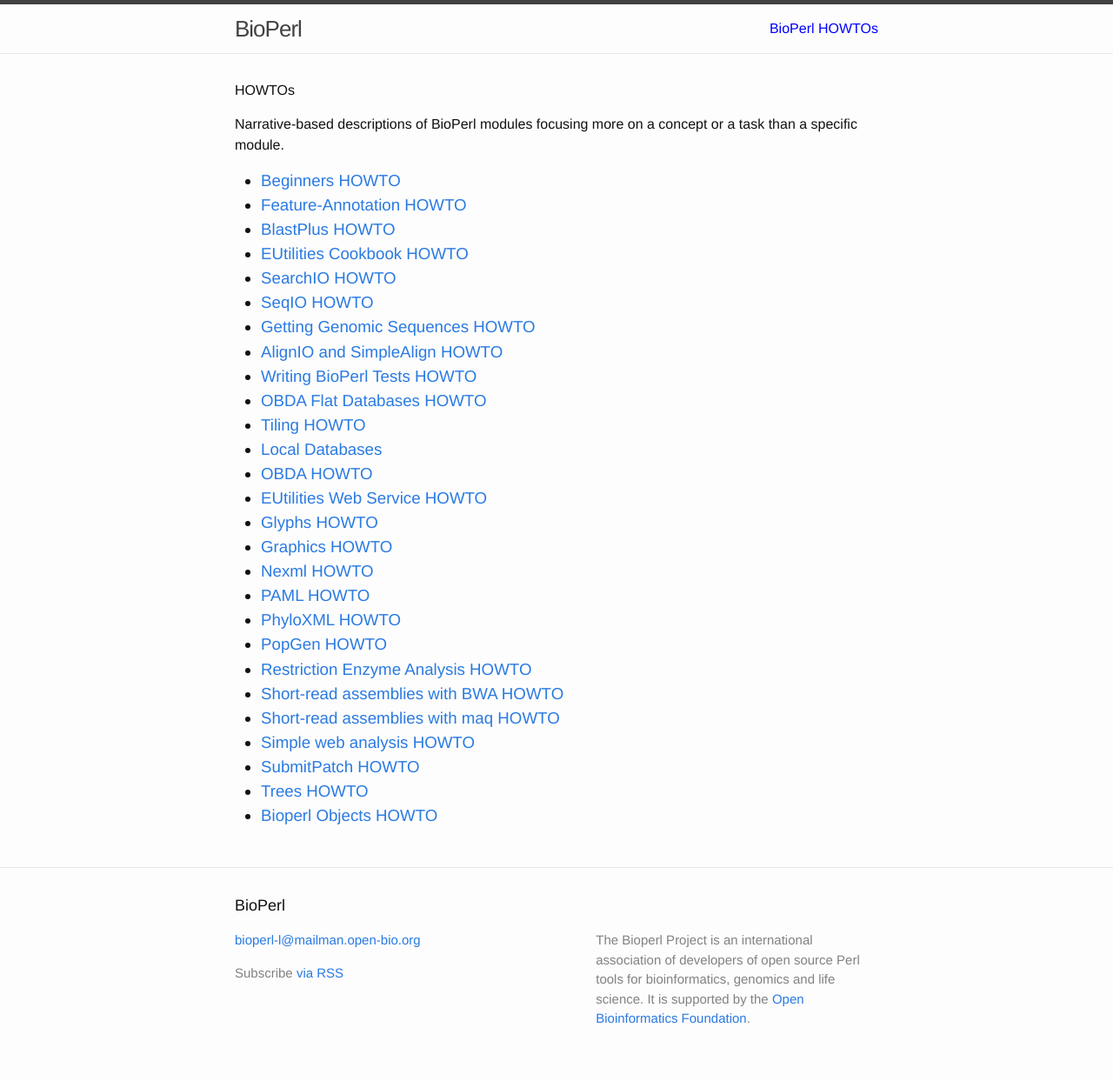
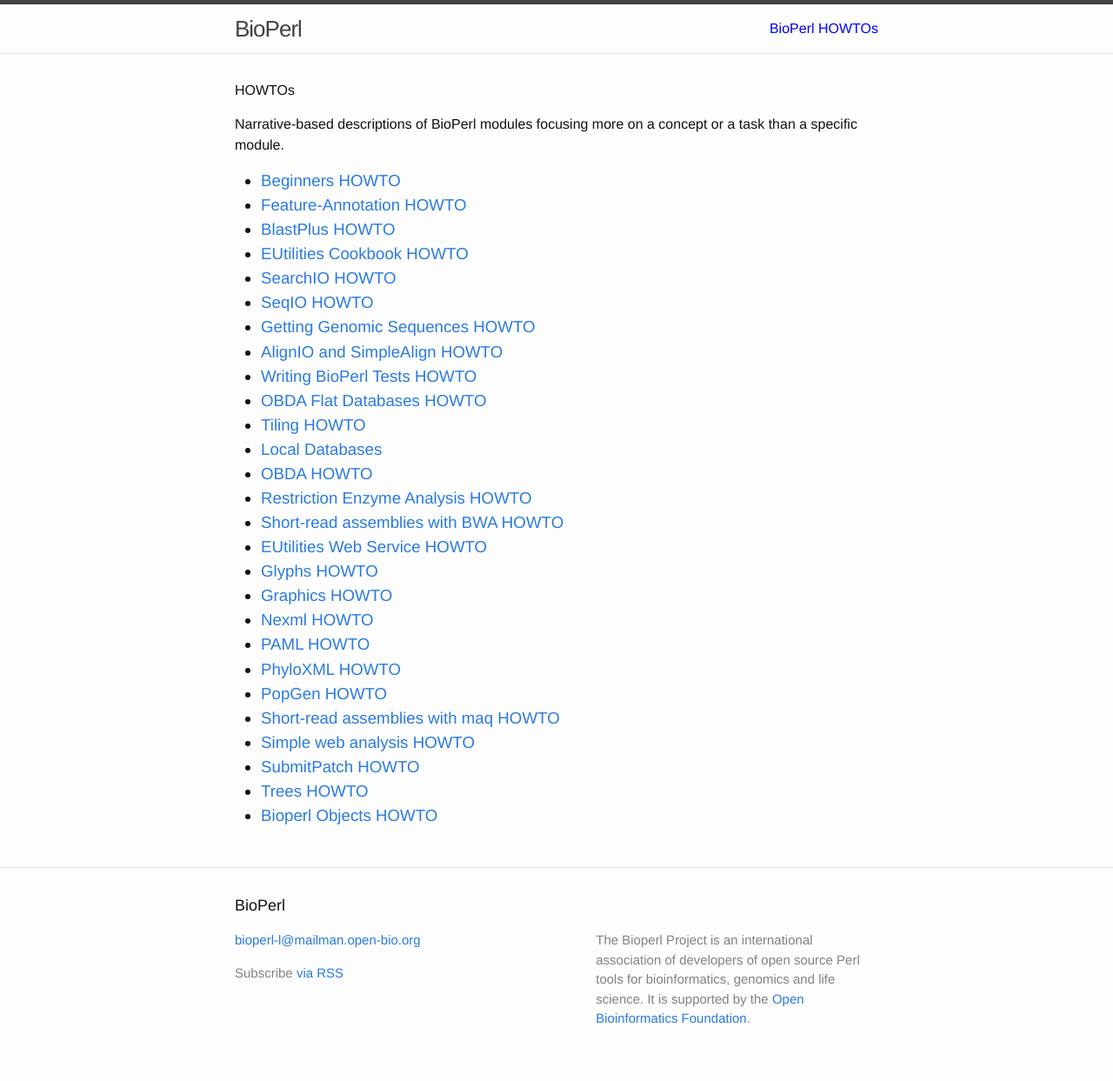
Before and after one commit to bioperl/bioperl.github.io, a Jekyll site: the page built from howtos/index.html, in a window 1280 px wide. Shown: the whole page at 87% size. Built offline with Jekyll 4.4.1, drawn with Linux system fonts in a browser that asks for light colours; Markdown is read by kramdown in place of the engine named in the settings; part of the change alters nothing that is shown.

Commit message:
Minor edits

```diff
--- a/howtos/index.html
+++ b/howtos/index.html
@@ -24,6 +24,8 @@ title: BioPerl HOWTOs
   <li><a href="/howtos/Tiling.html">Tiling HOWTO</a></li>
   <li><a href="/howtos/Local_Databases.html">Local Databases</a></li>
   <li><a href="/howtos/OBDA.html">OBDA HOWTO</a></li>
+  <li><a href="/howtos/Restriction_Enzyme_Analysis.html">Restriction Enzyme Analysis HOWTO</a></li>
+  <li><a href="/howtos/Short-read_assemblies_with_BWA.html">Short-read assemblies with BWA HOWTO</a></li>
 
   <li><a href="/howtos/EUtilities_Web_Service.html">EUtilities Web Service HOWTO</a></li>
   <li><a href="/howtos/Glyphs.html">Glyphs HOWTO</a></li>
@@ -32,8 +34,6 @@ title: BioPerl HOWTOs
   <li><a href="/howtos/PAML.html">PAML HOWTO</a></li>
   <li><a href="/howtos/PhyloXML.html">PhyloXML HOWTO</a></li>
   <li><a href="/howtos/PopGen.html">PopGen HOWTO</a></li>
-  <li><a href="/howtos/Restriction_Enzyme_Analysis.html">Restriction Enzyme Analysis HOWTO</a></li>
-  <li><a href="/howtos/Short-read_assemblies_with_BWA.html">Short-read assemblies with BWA HOWTO</a></li>
   <li><a href="/howtos/Short-read_assemblies_with_maq.html">Short-read assemblies with maq HOWTO</a></li>
   <li><a href="/howtos/Simple_web_analysis.html">Simple web analysis HOWTO</a></li>
   <li><a href="/howtos/SubmitPatch.html">SubmitPatch HOWTO</a></li>
@@ -47,3 +47,18 @@ title: BioPerl HOWTOs
 </h3>
 
 </div>
+
+<!--
+EUtilities Web Service HOWTO
+Glyphs HOWTO
+Graphics HOWTO
+Nexml HOWTO
+PAML HOWTO
+PhyloXML HOWTO
+PopGen HOWTO
+Short-read assemblies with maq HOWTO
+Simple web analysis HOWTO
+SubmitPatch HOWTO
+Trees HOWTO
+Bioperl Objects HOWTO
+-->
```
